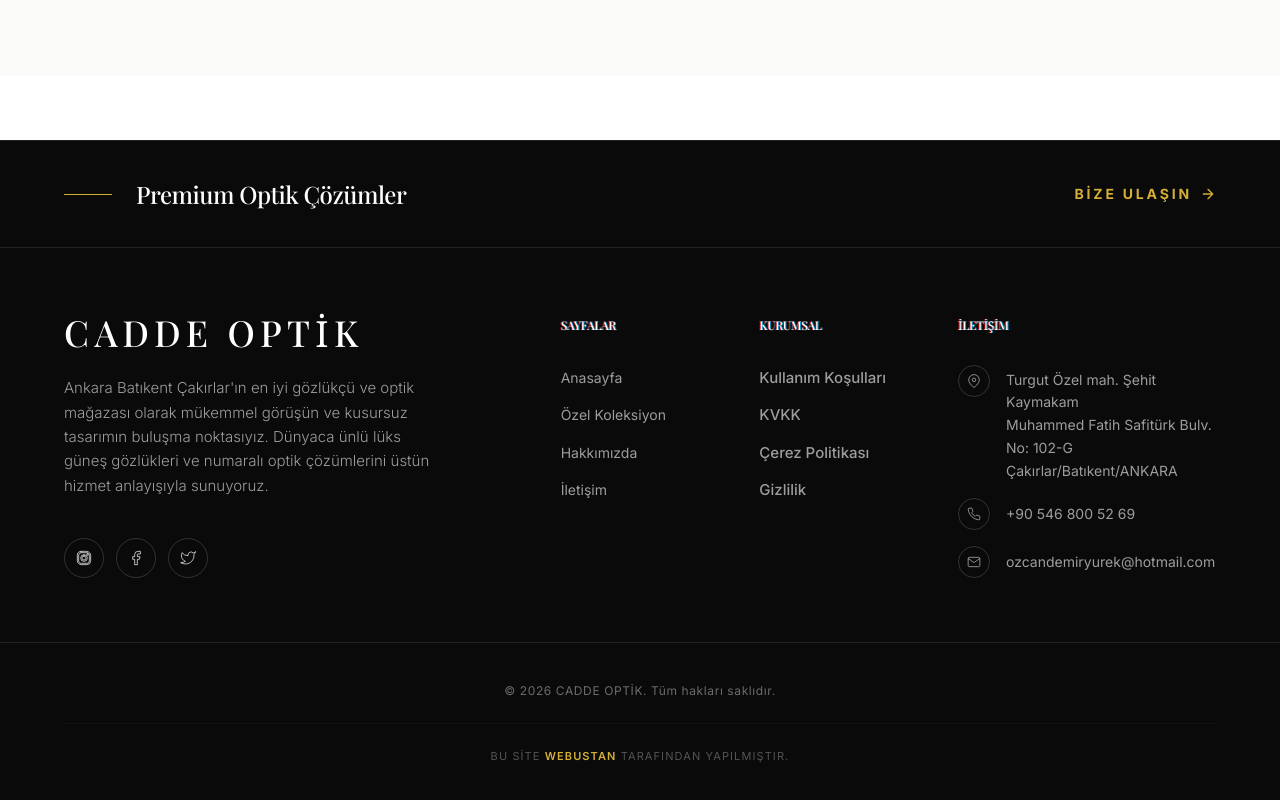
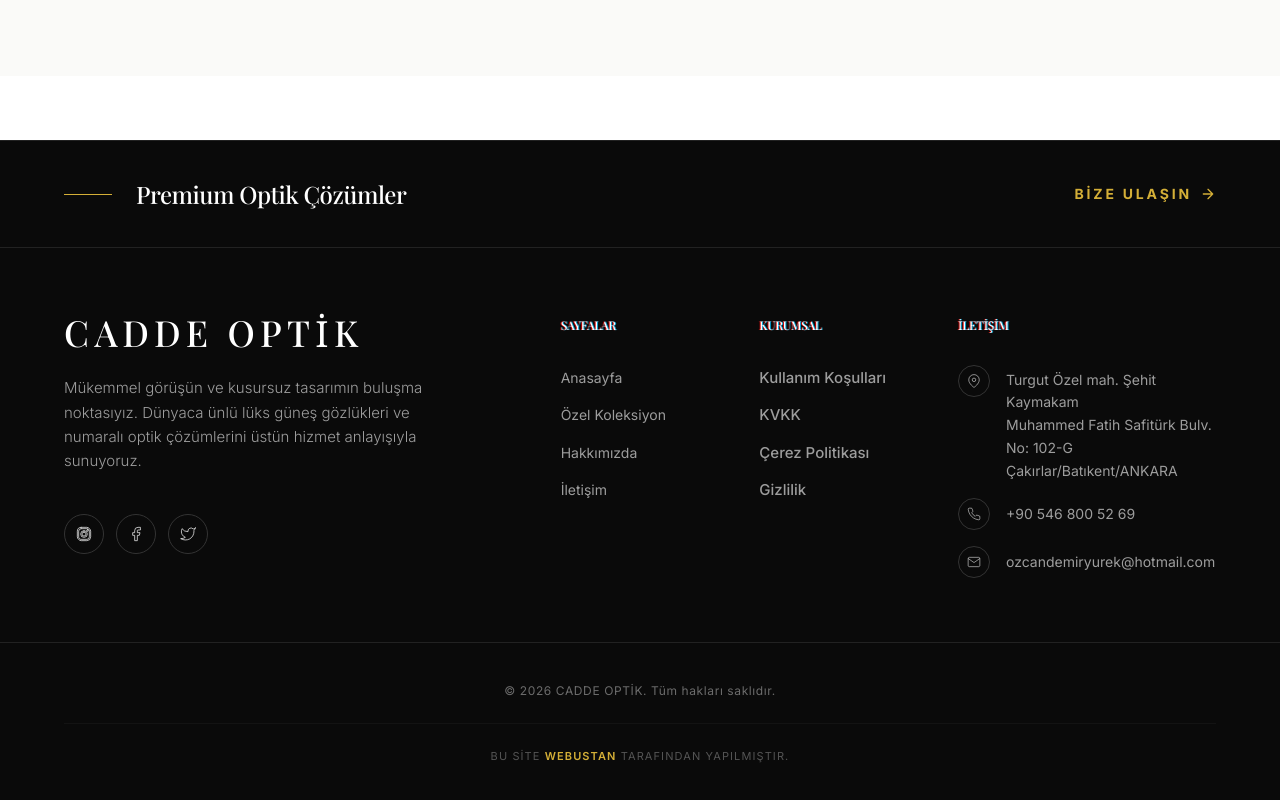
Before and after one commit to enesdemiryurek/optik-i, a Next.js app: page /optik-i/ in a window 1280 px wide. Shown: the part 6630-7430 px from the top of the page. Built offline with nearby package versions, Linux system fonts and the light colour scheme; no server answers; a web font is replaced by a local one.

Commit message:
fix: remove ankara batıkent çakırlar text

```diff
--- a/src/app/layout.tsx
+++ b/src/app/layout.tsx
@@ -6,12 +6,12 @@ import Footer from "@/components/layout/Footer";
 import FloatingContact from "@/components/layout/FloatingContact";
 
 export const metadata: Metadata = {
-  title: "Cadde Optik | Ankara Batıkent Çakırlar Gözlükçü & Optikçi - Lens",
-  description: "Ankara Batıkent Çakırlar'ın en iyi gözlükçü ve optik mağazası Cadde Optik. Dünyaca ünlü güneş gözlükleri, numaralı gözlükler ve lens çeşitleri en uygun fiyatlarla.",
-  keywords: "cadde optik, ankara gözlükçü, batıkent gözlükçü, çakırlar gözlükçü, ankara optik, batıkent optikçi, çakırlar optikçi, ankara batıkent çakırlar optik, gözlükçü, güneş gözlükleri, lens ankara, numaralı gözlük ankara, çakırlar gözlük, batıkent lens",
+  title: "Cadde Optik",
+  description: "Cadde Optik. Dünyaca ünlü güneş gözlükleri, numaralı gözlükler ve lens çeşitleri en uygun fiyatlarla.",
+  keywords: "cadde optik, gözlükçü, güneş gözlükleri, lens, numaralı gözlük",
   openGraph: {
-    title: "Cadde Optik | Ankara Batıkent Çakırlar Gözlükçü",
-    description: "Ankara Batıkent Çakırlar'ın en iyi gözlükçü ve optik mağazası Cadde Optik. Dünyaca ünlü güneş gözlükleri, numaralı gözlükler ve lens çeşitleri en uygun fiyatlarla.",
+    title: "Cadde Optik",
+    description: "Cadde Optik. Dünyaca ünlü güneş gözlükleri, numaralı gözlükler ve lens çeşitleri en uygun fiyatlarla.",
     url: 'https://caddeoptik.com',
     siteName: 'Cadde Optik',
     locale: 'tr_TR',
--- a/src/app/urunler/page.tsx
+++ b/src/app/urunler/page.tsx
@@ -3,9 +3,9 @@ import { Suspense } from 'react';
 import ProductsPageContent from './ProductsPageContent';
 
 export const metadata: Metadata = {
-  title: "Tüm Ürünler | Cadde Optik Ankara Batıkent Optikçi",
-  description: "Ankara Batıkent Cadde Optik'te dünyaca ünlü güneş gözlükleri, gözlük modelleri ve lens çeşitlerini keşfedin.",
-  keywords: "ankara batıkent optikçi, gözlükçü, güneş gözlükleri, güneş gözlüğü, güneş gözlükçü, cadde optik ürünler",
+  title: "Tüm Ürünler | Cadde Optik",
+  description: "Cadde Optik'te dünyaca ünlü güneş gözlükleri, gözlük modelleri ve lens çeşitlerini keşfedin.",
+  keywords: "gözlükçü, güneş gözlükleri, güneş gözlüğü, güneş gözlükçü, cadde optik ürünler",
 };
 
 export default function ProductsPage() {
--- a/src/components/layout/Footer.tsx
+++ b/src/components/layout/Footer.tsx
@@ -29,7 +29,7 @@ export default function Footer() {
               CADDE OPTİK
             </Link>
             <p className="text-[15px] text-white/60 leading-relaxed max-w-sm font-light mb-10">
-              Ankara Batıkent Çakırlar'ın en iyi gözlükçü ve optik mağazası olarak mükemmel görüşün ve kusursuz tasarımın buluşma noktasıyız. Dünyaca ünlü lüks güneş gözlükleri ve numaralı optik çözümlerini üstün hizmet anlayışıyla sunuyoruz.
+              Mükemmel görüşün ve kusursuz tasarımın buluşma noktasıyız. Dünyaca ünlü lüks güneş gözlükleri ve numaralı optik çözümlerini üstün hizmet anlayışıyla sunuyoruz.
             </p>
 
             {/* Social Icons */}
```
